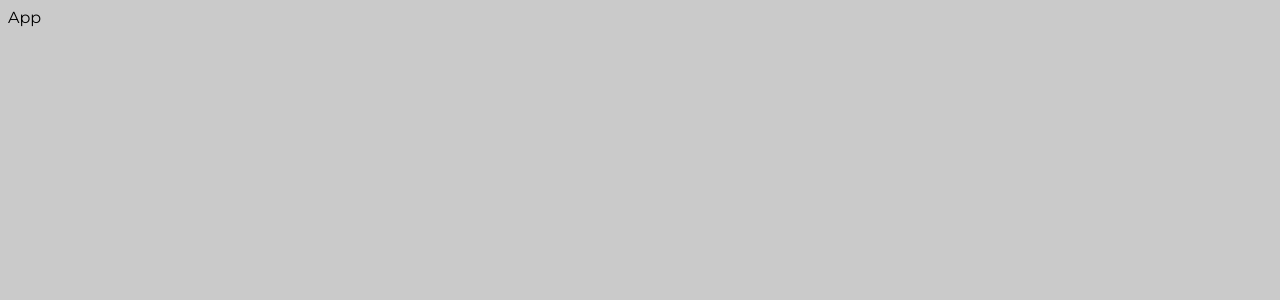
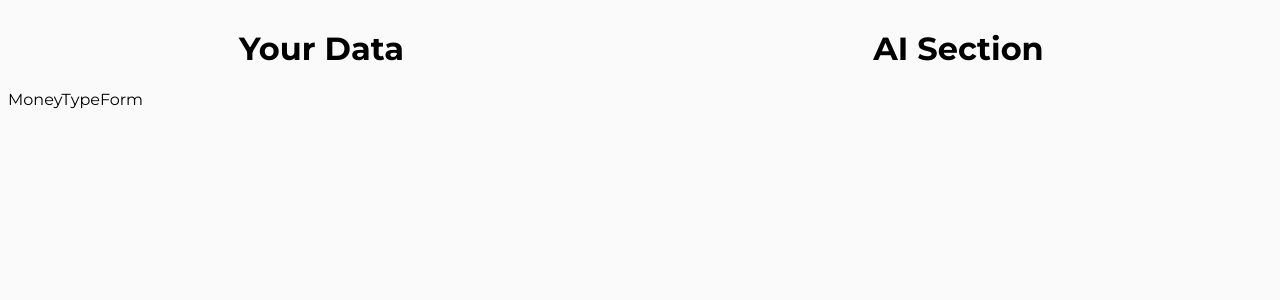
Before and after one commit to Jer-Dan/whack25, a React (Vite) app: page / in a window 1280 px wide. Shown: the top 300 px of the page. Built offline with nearby package versions, Linux system fonts and the light colour scheme.

Commit message:
futher styling and adding compoennts

```diff
--- a/src/App.css
+++ b/src/App.css
@@ -1,5 +1,11 @@
 * {
-    background-color: rgb(202, 202, 202);
+    background-color: rgb(250, 250, 250);
     font-family: "Montserrat", sans-serif;
     font-optical-sizing: auto;
 }
+
+#AppDiv {
+    display: grid;
+    grid-template-columns: 1fr 1fr; /* Creates two equal-fraction columns */
+    gap: 10px; /* Optional: Adds space between the boxes */
+}
--- a/src/App.jsx
+++ b/src/App.jsx
@@ -1,10 +1,20 @@
 import React from 'react'
 import './App.css'
+import DataSection from './Components/DataSection'
+import AISection from './Components/AISection'
 
 const App = () => {
-  return (
-    <div>App</div>
-  )
+    return (
+        <div id='AppDiv'>
+            <div id='DataSectionDiv'>
+                <DataSection />
+            </div>
+
+            <div id='AISectionDiv'>
+                <AISection />
+            </div>
+        </div>
+    )
 }
 
 export default App
--- /dev/null
+++ b/src/Components/AISection.jsx
@@ -0,0 +1,14 @@
+import React from 'react'
+import "../Styles/AISection.css"
+
+function AISection() {
+  return (
+    <div>
+        <h1 id='AISectionTitle'>
+            AI Section
+        </h1>
+        </div>
+  )
+}
+
+export default AISection
--- /dev/null
+++ b/src/Components/DataSection.jsx
@@ -0,0 +1,17 @@
+import React from 'react'
+import MoneyTypeForm from './MoneyTypeForm'
+import '../Styles/DataSection.css'
+
+function DataSection() {
+  return (
+    <div>
+        <h1 id='DataSectionTitle'>
+            Your Data
+        </h1>
+
+        <MoneyTypeForm/>
+    </div>
+  )
+}
+
+export default DataSection
--- /dev/null
+++ b/src/Components/MoneyTypeForm.jsx
@@ -0,0 +1,9 @@
+import React from 'react'
+
+function MoneyTypeForm() {
+  return (
+    <div>MoneyTypeForm</div>
+  )
+}
+
+export default MoneyTypeForm
--- /dev/null
+++ b/src/Styles/AISection.css
@@ -0,0 +1,4 @@
+#AISectionTitle {
+    text-align: center;
+    font-size: 3m;
+}
--- /dev/null
+++ b/src/Styles/DataSection.css
@@ -0,0 +1,4 @@
+#DataSectionTitle {
+    text-align: center;
+    font-size: 3m;
+}
```
